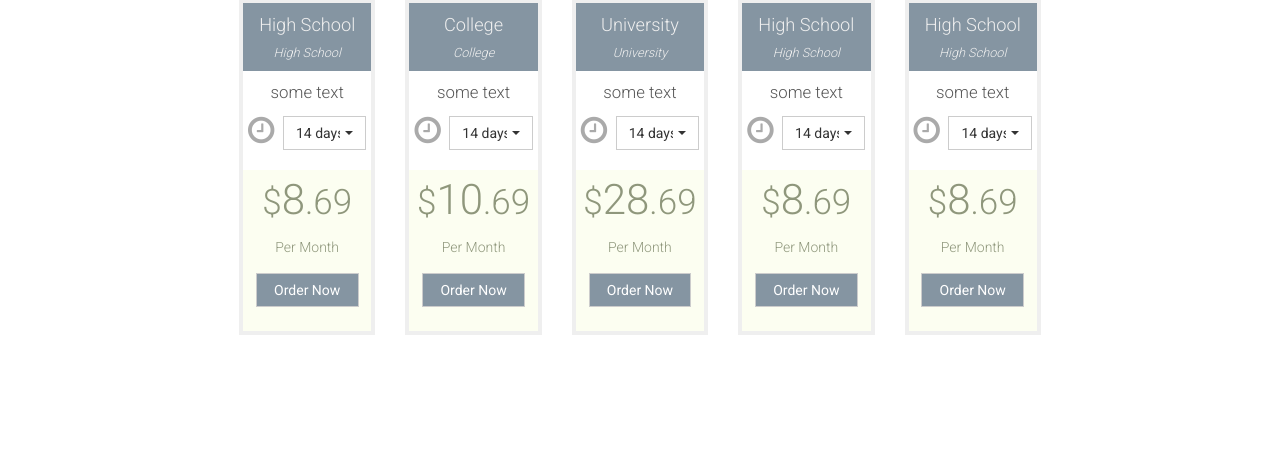
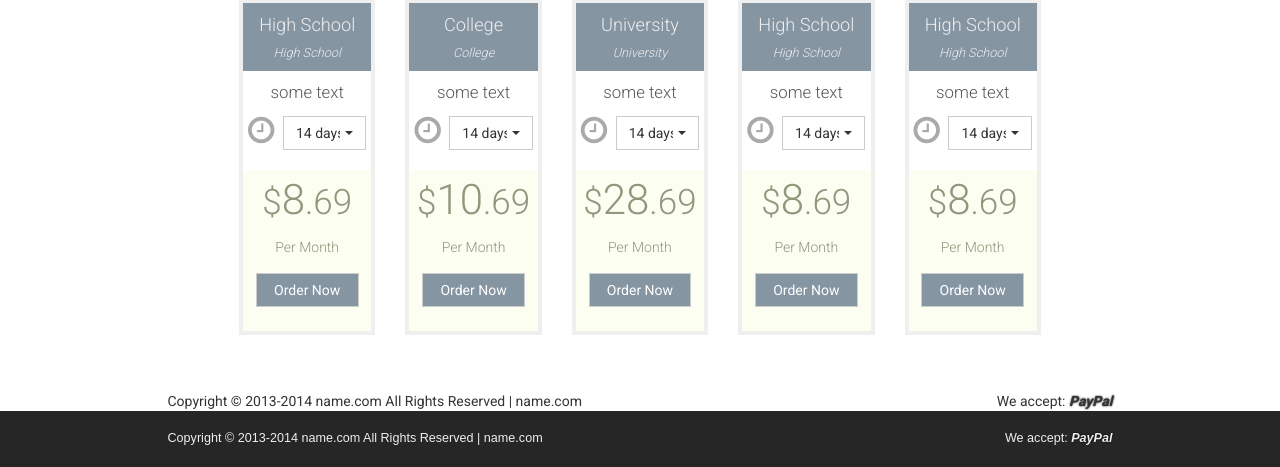
Before and after one commit to qfoxic/EssayCoffeeUI, a Django app: template templates/html/home.html in a window 1280 px wide. Shown: the part 1913-2380 px from the top of the page. Before the commit the page ends 2248 px from the top, so only its background shows below. Run offline with Django 3.2, Linux system fonts and the light colour scheme; the template is opened without the code that fills it, so the values that code supplies are empty; parts of the project's set-up code (start-up, migrations or seed data) failed here and were passed over; some libraries are stand-ins or nearby versions.

Commit message:
+ footer

```diff
--- a/static/css/home.css
+++ b/static/css/home.css
@@ -214,3 +214,16 @@
 	background-color: #E84E1C;
 	margin-left: -10px;
 }
+footer {
+	background-color:#262626;
+	color: #EEE;
+	width: 100%;
+	font-weight: 200;
+	font-size: .9em;
+	font-family: Arial, Helvetica, sans-serif;
+	overflow: auto;
+}
+footer > div.container {
+	vertical-align: middle;
+	margin: 1.5em auto;
+}
--- a/templates/html/footer.html
+++ b/templates/html/footer.html
@@ -0,0 +1,24 @@
+<div class="footer">
+    <div class="container">
+        <div class="row">
+            <div class="col-md-5 col-md-offset-1">
+                Copyright &copy; 2013-{% now "Y" %} name.com All Rights Reserved | name.com
+            </div>
+            <div class="col-md-5" style="text-align:right">
+                We accept: <strong style="font-style:italic;text-shadow: 0 0 2px #000">PayPal</strong>
+            </div>
+        </div>
+    </div>
+</div>
+<footer>
+    <div class="container">
+        <div class="row">
+            <div class="col-md-5 col-md-offset-1">
+                Copyright &copy; 2013-{% now "Y" %} name.com All Rights Reserved | name.com
+            </div>
+            <div class="col-md-5" style="text-align:right">
+                We accept: <strong style="font-style:italic;text-shadow: 0 0 2px #000">PayPal</strong>
+            </div>
+        </div>
+    </div>
+</footer>
--- a/templates/html/home.html
+++ b/templates/html/home.html
@@ -10,7 +10,7 @@
         <link rel="apple-touch-icon" href="{{ STATIC_URL }}images/apple-touch-icon.png">
         <link rel="stylesheet" href="//fonts.googleapis.com/css?family=Roboto:300,400,500,700&subset=latin,cyrillic-ext,cyrillic" type="text/css">
         <link rel="stylesheet" href="//netdna.bootstrapcdn.com/font-awesome/4.1.0/css/font-awesome.css" type="text/css">
-        <link rel="stylesheet" href="//netdna.bootstrapcdn.com/bootstrap/3.1.1/css/bootstrap.min.css" type="text/css">
+        <link rel="stylesheet" href="//netdna.bootstrapcdn.com/bootstrap/3.2.0/css/bootstrap.min.css" type="text/css">
         <link rel="stylesheet" href="{{ STATIC_URL }}css/bootstrap-select.css" type="text/css">
         <!-- <link rel="stylesheet" href="//netdna.bootstrapcdn.com/bootstrap/3.1.1/css/bootstrap-theme.min.css" type="text/css"> -->
         <!-- HTML5 Shim and Respond.js IE8 support of HTML5 elements and media queries -->
@@ -30,7 +30,7 @@
         {% include "html/footer.html" %}
     </body>
     <script src="//ajax.googleapis.com/ajax/libs/jquery/2.1.0/jquery.min.js" type="text/javascript"></script>
-    <script src="//netdna.bootstrapcdn.com/bootstrap/3.1.1/js/bootstrap.min.js" type="text/javascript"></script>
+    <script src="//netdna.bootstrapcdn.com/bootstrap/3.2.0/js/bootstrap.min.js" type="text/javascript"></script>
     <script src="{{ STATIC_URL }}js/lib/bootstrap-select.min.js" type="text/javascript"></script>
     <script src="{{ STATIC_URL }}js/home.js" type="text/javascript"></script>
 </html>
```
